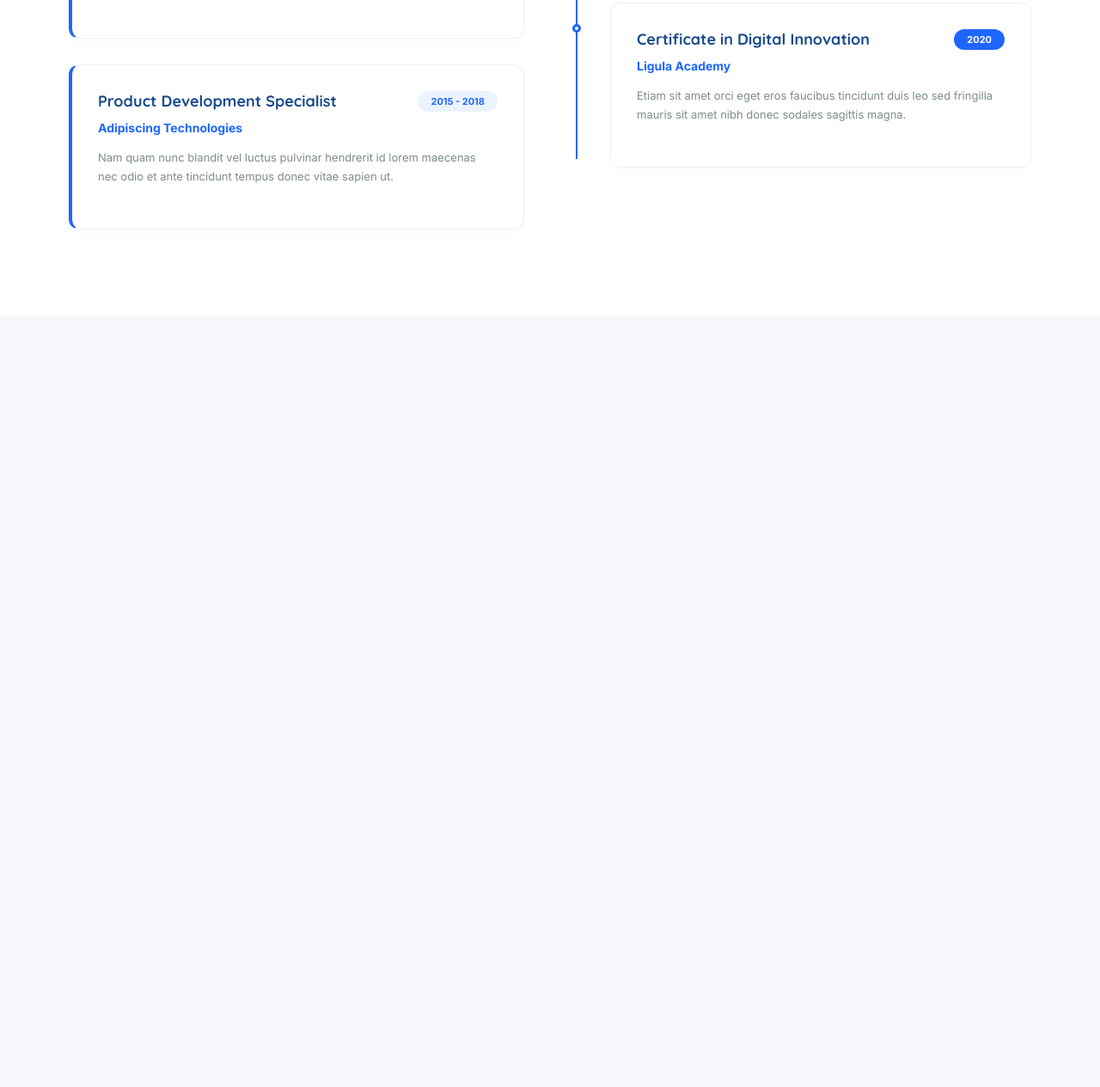
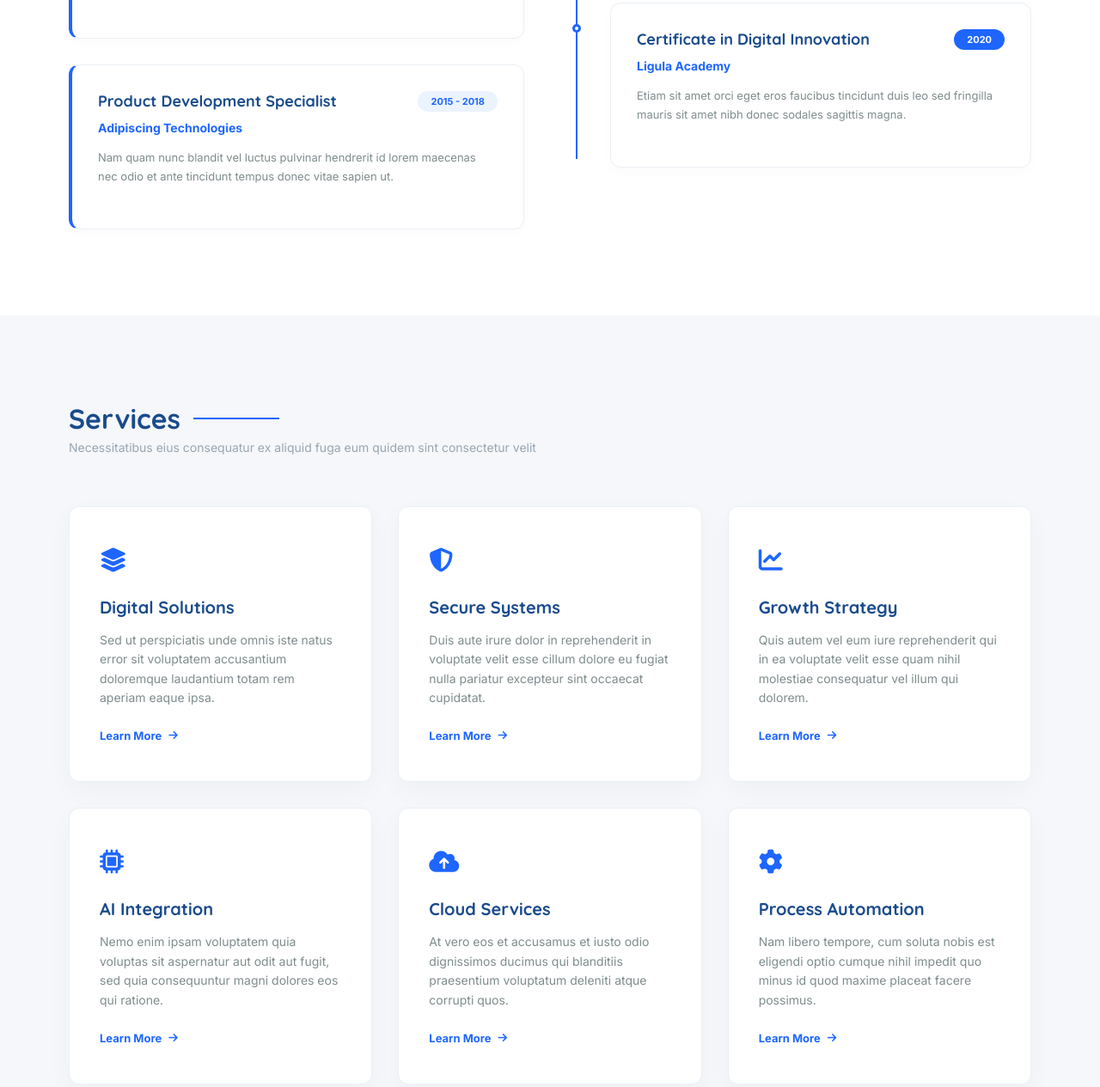
Before and after one commit to Aminazabona/Projectportfolio, a plain HTML site: page index.html in a window 1280 px wide. Shown: the part 3669-4934 px from the top of the page at 86% size. Before the commit the page ends 4036 px from the top, so only its background shows below. Drawn offline with Linux system fonts and the light colour scheme.

Commit message:
feat:create service section

```diff
--- a/index.html
+++ b/index.html
@@ -402,7 +402,7 @@
           </header>
 
           <div class="resume-layout">
-             <article class="resume-column">
+            <article class="resume-column">
               <header class="column-header">
                 <i class="fa-solid fa-briefcase"></i>
                 <h3>Professional Journey</h3>
@@ -467,7 +467,6 @@
                 </div>
               </div>
             </article>
-
 
             <article class="resume-column">
               <header class="column-header">
@@ -534,6 +533,105 @@
           </div>
         </div>
       </section>
+      <section class="services">
+        <div class="services-container">
+          <header class="section-header">
+            <div class="title-wrapper">
+              <h2>Services</h2>
+              <span class="title-line"></span>
+            </div>
+            <p class="section-subtitle">
+              Necessitatibus eius consequatur ex aliquid fuga eum quidem sint
+              consectetur velit
+            </p>
+          </header>
+
+          <div class="services-grid">
+            <article class="service-item-card">
+              <div class="service-icon">
+                <i class="fa-solid fa-layer-group"></i>
+              </div>
+              <h3>Digital Solutions</h3>
+              <p>
+                Sed ut perspiciatis unde omnis iste natus error sit voluptatem
+                accusantium doloremque laudantium totam rem aperiam eaque ipsa.
+              </p>
+              <a href="#" class="service-link"
+                >Learn More <i class="fa-solid fa-arrow-right"></i
+              ></a>
+            </article>
+
+            <article class="service-item-card">
+              <div class="service-icon">
+                <i class="fa-solid fa-shield-halved"></i>
+              </div>
+              <h3>Secure Systems</h3>
+              <p>
+                Duis aute irure dolor in reprehenderit in voluptate velit esse
+                cillum dolore eu fugiat nulla pariatur excepteur sint occaecat
+                cupidatat.
+              </p>
+              <a href="#" class="service-link"
+                >Learn More <i class="fa-solid fa-arrow-right"></i
+              ></a>
+            </article>
+
+            <article class="service-item-card">
+              <div class="service-icon">
+                <i class="fa-solid fa-chart-line"></i>
+              </div>
+              <h3>Growth Strategy</h3>
+              <p>
+                Quis autem vel eum iure reprehenderit qui in ea voluptate velit
+                esse quam nihil molestiae consequatur vel illum qui dolorem.
+              </p>
+              <a href="#" class="service-link"
+                >Learn More <i class="fa-solid fa-arrow-right"></i
+              ></a>
+            </article>
+
+            <article class="service-item-card">
+              <div class="service-icon">
+                <i class="fa-solid fa-microchip"></i>
+              </div>
+              <h3>AI Integration</h3>
+              <p>
+                Nemo enim ipsam voluptatem quia voluptas sit aspernatur aut odit
+                aut fugit, sed quia consequuntur magni dolores eos qui ratione.
+              </p>
+              <a href="#" class="service-link"
+                >Learn More <i class="fa-solid fa-arrow-right"></i
+              ></a>
+            </article>
+
+            <article class="service-item-card active">
+              <div class="service-icon">
+                <i class="fa-solid fa-cloud-arrow-up"></i>
+              </div>
+              <h3>Cloud Services</h3>
+              <p>
+                At vero eos et accusamus et iusto odio dignissimos ducimus qui
+                blanditiis praesentium voluptatum deleniti atque corrupti quos.
+              </p>
+              <a href="#" class="service-link"
+                >Learn More <i class="fa-solid fa-arrow-right"></i
+              ></a>
+            </article>
+
+            <article class="service-item-card">
+              <div class="service-icon"><i class="fa-solid fa-gear"></i></div>
+              <h3>Process Automation</h3>
+              <p>
+                Nam libero tempore, cum soluta nobis est eligendi optio cumque
+                nihil impedit quo minus id quod maxime placeat facere possimus.
+              </p>
+              <a href="#" class="service-link"
+                >Learn More <i class="fa-solid fa-arrow-right"></i
+              ></a>
+            </article>
+          </div>
+        </div>
+      </section>
     </main>
   </body>
 </html>
--- a/style.css
+++ b/style.css
@@ -852,3 +852,84 @@ font-size: 42px;
   border-radius: 50%;
   z-index: 2;
 }
+.services {
+  padding: 100px 0;
+  background-color: #f5f7fa;
+}
+
+.services-container {
+  max-width: 1200px;
+  margin: 0 auto;
+  padding: 0 40px;
+}
+
+.services-grid {
+  display: grid;
+  grid-template-columns: repeat(3, 1fr);
+  gap: 30px;
+}
+
+.service-item-card {
+  background: #fff;
+  padding: 45px 35px;
+  border-radius: 12px;
+  box-shadow: 0 10px 30px rgba(0, 0, 0, 0.03);
+  border: 1px solid #ebf0f5;
+  transition: all 0.4s cubic-bezier(0.165, 0.84, 0.44, 1);
+  position: relative;
+  display: flex;
+  flex-direction: column;
+}
+
+
+.service-icon {
+  font-size: 28px;
+  color: #1e66ff;
+  margin-bottom: 25px;
+  transition: transform 0.3s ease;
+}
+
+.service-item-card h3 {
+  font-family: Quicksand;
+  font-size: 20px;
+  color: #1a4b8c;
+  font-weight: 700;
+  margin-bottom: 15px;
+}
+
+.service-item-card p {
+  font-size: 14px;
+  color: #7f8c8d;
+  line-height: 1.6;
+  margin-bottom: 25px;
+  flex-grow: 1;
+}
+
+.service-link {
+  font-size: 13px;
+  font-weight: 600;
+  color: #1e66ff;
+  text-decoration: none;
+  display: inline-flex;
+  align-items: center;
+  gap: 8px;
+  transition: gap 0.3s ease;
+}
+
+.service-link i {
+  font-size: 12px;
+}
+
+.service-item-card:hover {
+  transform: translateY(-12px);
+  box-shadow: 0 20px 45px rgba(30, 102, 255, 0.1);
+  border-left: 3px solid blue;
+}
+
+.service-item-card:hover .service-icon {
+  transform: scale(1.1);
+}
+
+.service-item-card:hover .service-link {
+  gap: 12px;
+}
```
